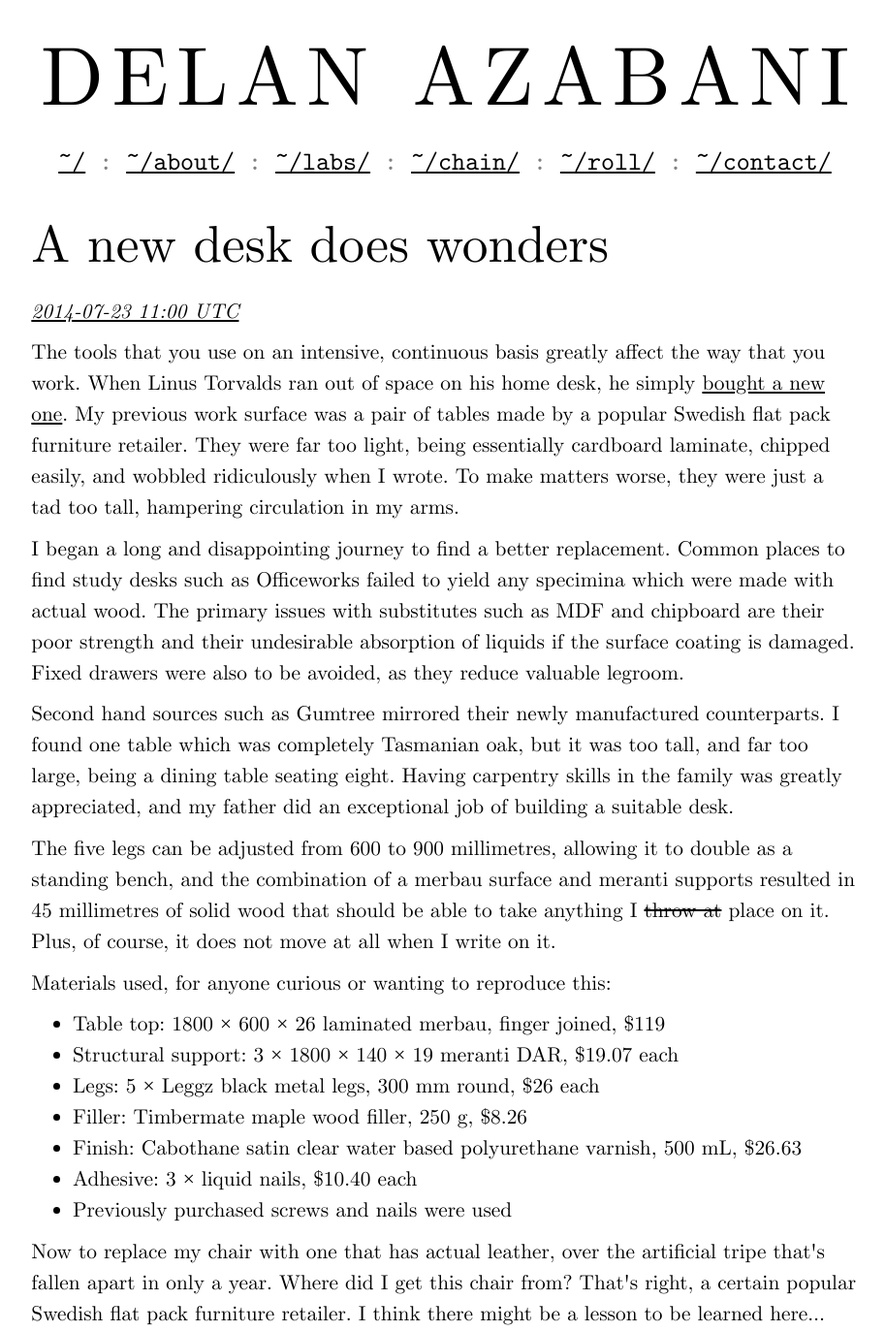
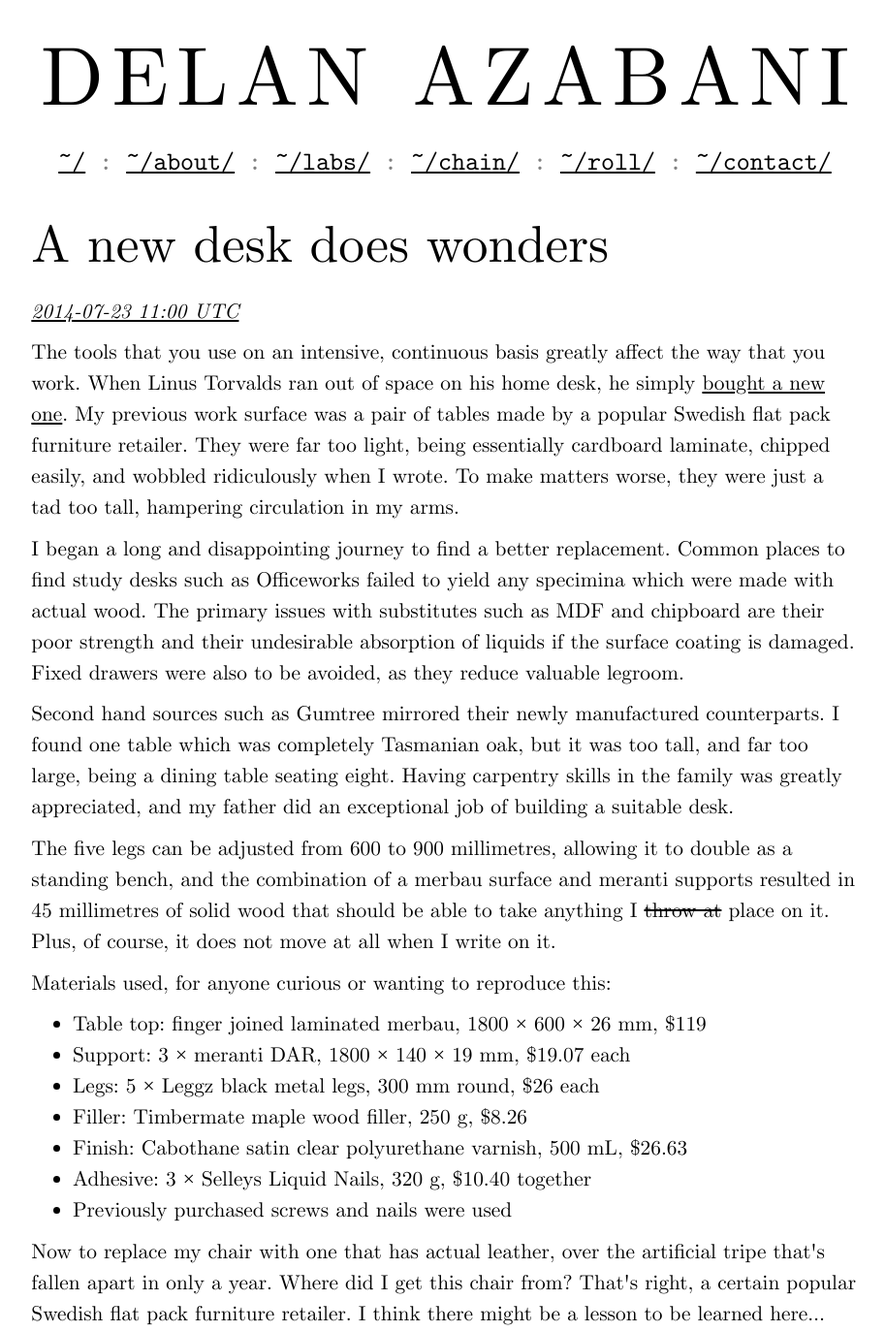
Before and after one commit to delan/www.azabani.com, a Jekyll site: the page built from _posts/2014-07-23-new-desk-does-wonders.html, in a window 1280 px wide. Shown: the top 1374 px of the page at 97% size, without its empty margins (181-1094 px from the left). Built offline with Jekyll 4.4.1, drawn with Linux system fonts in a browser that asks for light colours; grey boxes are pictures that could not be loaded.

Commit message:
cleaned up materials list

```diff
--- a/_posts/2014-07-23-new-desk-does-wonders.html
+++ b/_posts/2014-07-23-new-desk-does-wonders.html
@@ -35,12 +35,12 @@ at all when I write on it.
 <p>Materials used, for anyone curious or wanting to reproduce this:
 
 <ul>
-	<li>Table top: 1800 × 600 × 26 laminated merbau, finger joined, $119
-	<li>Structural support: 3 × 1800 × 140 × 19 meranti DAR, $19.07 each
+	<li>Table top: finger joined laminated merbau, 1800 × 600 × 26 mm, $119
+	<li>Support: 3 × meranti DAR, 1800 × 140 × 19 mm, $19.07 each
 	<li>Legs: 5 × Leggz black metal legs, 300 mm round, $26 each
 	<li>Filler: Timbermate maple wood filler, 250 g, $8.26
-	<li>Finish: Cabothane satin clear water based polyurethane varnish, 500 mL, $26.63
-	<li>Adhesive: 3 × liquid nails, $10.40 each
+	<li>Finish: Cabothane satin clear polyurethane varnish, 500 mL, $26.63
+	<li>Adhesive: 3 × Selleys Liquid Nails, 320 g, $10.40 together
 	<li>Previously purchased screws and nails were used
 </ul>
 
```
